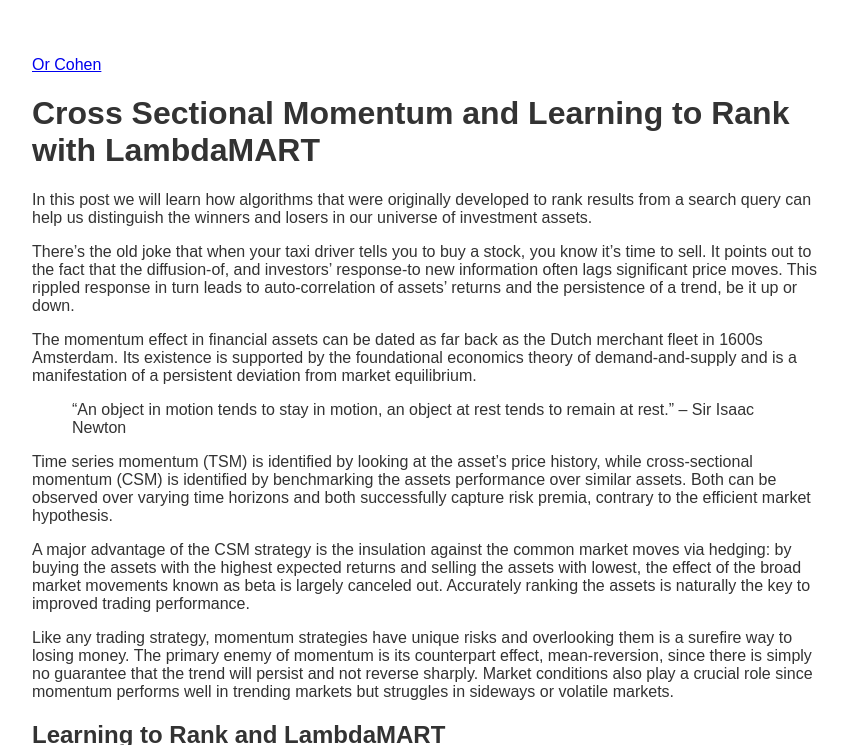
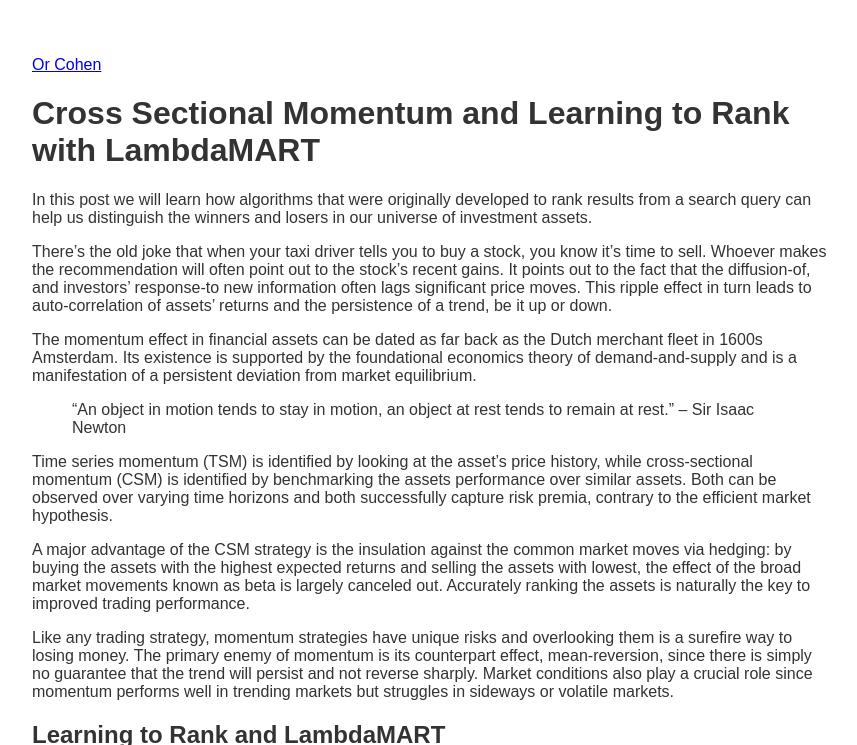
Before and after one commit to Cohen-Or/cohen-or.github.io, a Jekyll site: the page built from posts/csm.md, in a window 1280 px wide and 900 px high, cut to the strip 0-745 px from the top of the window. Shown: the whole strip, without its empty margins (208-1065 px from the left). Built offline with Jekyll 4.4.1, drawn with Linux system fonts in a browser that asks for light colours; our own code applies the rules of GitHub Pages for plain Markdown files; formulas are drawn with MathJax 3.

Commit message:
Update csm.md

```diff
--- a/posts/csm.md
+++ b/posts/csm.md
@@ -2,7 +2,7 @@
 # Cross Sectional Momentum and Learning to Rank with LambdaMART
 In this post we will learn how algorithms that were originally developed to rank results from a search query can help us distinguish the winners and losers in our universe of investment assets.
 
-There's the old joke that when your taxi driver tells you to buy a stock, you know it's time to sell. It points out to the fact that the diffusion-of, and investors' response-to new information often lags significant price moves. This rippled response in turn leads to auto-correlation of assets' returns and the persistence of a trend, be it up or down.
+There's the old joke that when your taxi driver tells you to buy a stock, you know it's time to sell. Whoever makes the recommendation will often point out to the stock's recent gains. It points out to the fact that the diffusion-of, and investors' response-to new information often lags significant price moves. This ripple effect in turn leads to auto-correlation of assets' returns and the persistence of a trend, be it up or down.
 
 The momentum effect in financial assets can be dated as far back as the Dutch merchant fleet in 1600s Amsterdam. Its existence is supported by the foundational economics theory of demand-and-supply and is a manifestation of a persistent deviation from market equilibrium.
 
```
